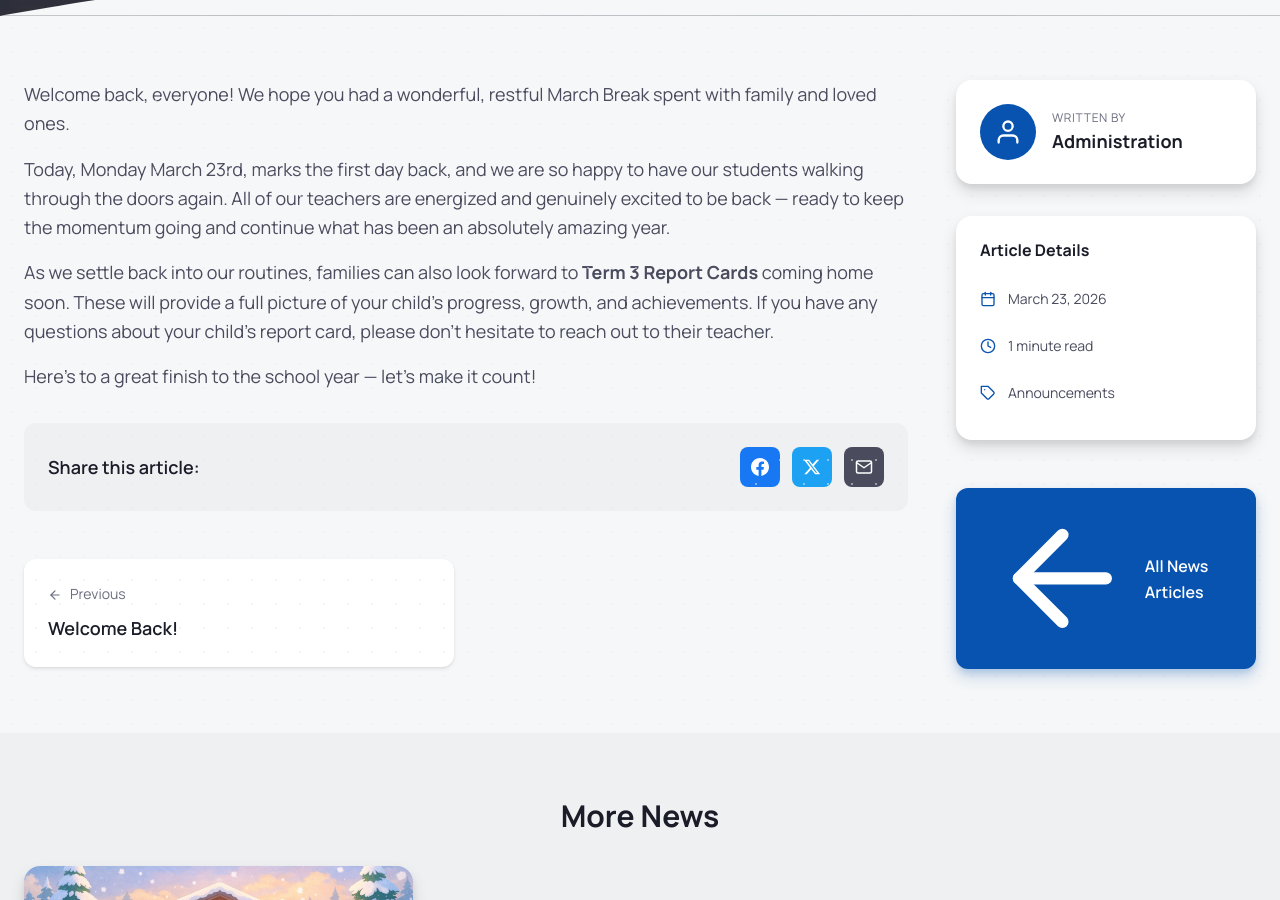
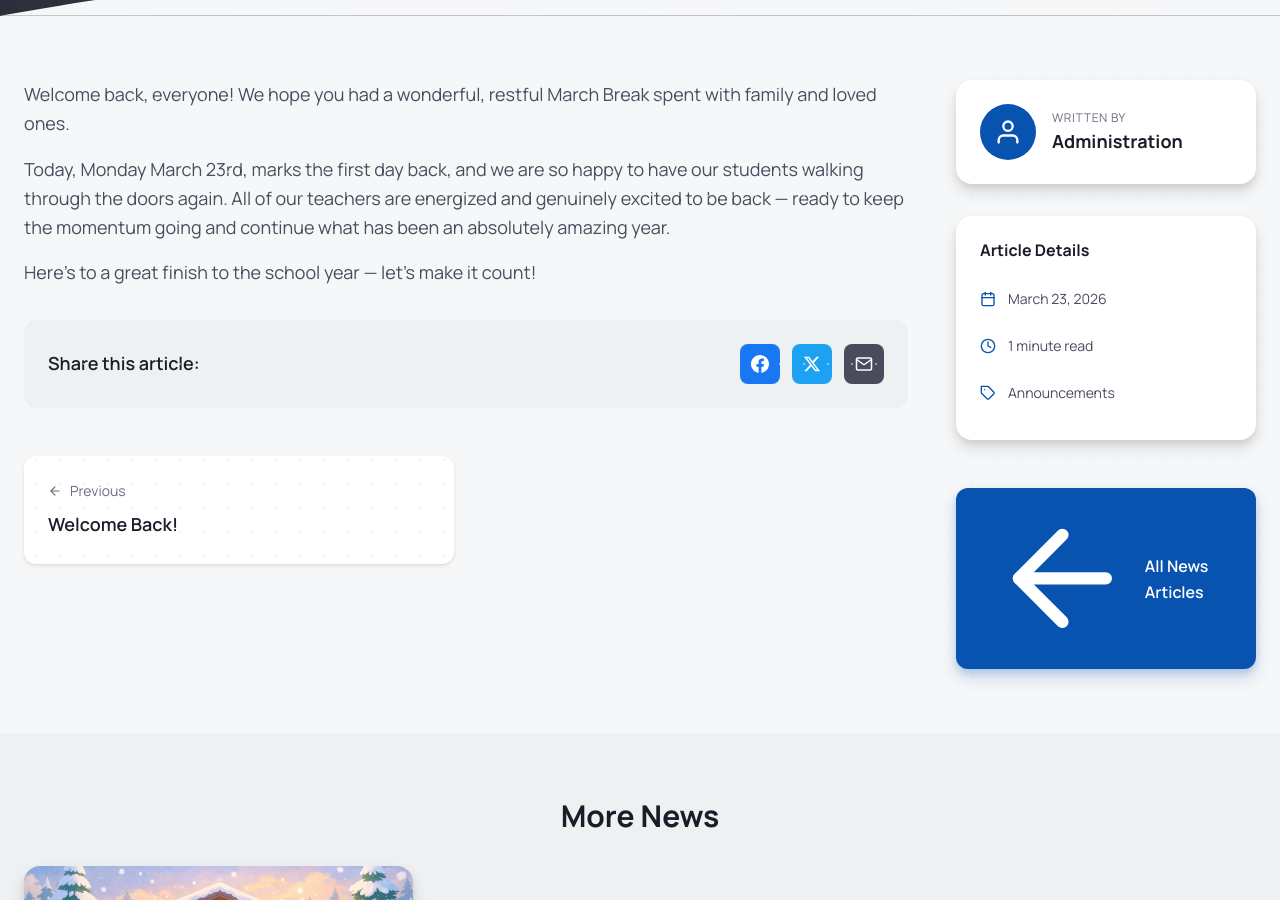
Before and after one commit to reckegabe58/HCMS, a Jekyll site: the page built from _posts/2026-03-23-Welcome-Back-From-March-Break.md, in a window 1280 px wide and 900 px high, scrolled down 520 px. Built offline with Jekyll 4.4.1, drawn with Linux system fonts in a browser that asks for light colours.

Commit message:
Remove mention of Term 3 report cards from welcome back post
Co-Authored-By: Claude Sonnet 4.6 <noreply@anthropic.com>

```diff
--- a/_posts/2026-03-23-Welcome-Back-From-March-Break.md
+++ b/_posts/2026-03-23-Welcome-Back-From-March-Break.md
@@ -10,6 +10,4 @@ Welcome back, everyone! We hope you had a wonderful, restful March Break spent w
 
 Today, Monday March 23rd, marks the first day back, and we are so happy to have our students walking through the doors again. All of our teachers are energized and genuinely excited to be back — ready to keep the momentum going and continue what has been an absolutely amazing year.
 
-As we settle back into our routines, families can also look forward to **Term 3 Report Cards** coming home soon. These will provide a full picture of your child's progress, growth, and achievements. If you have any questions about your child's report card, please don't hesitate to reach out to their teacher.
-
 Here's to a great finish to the school year — let's make it count!
```
